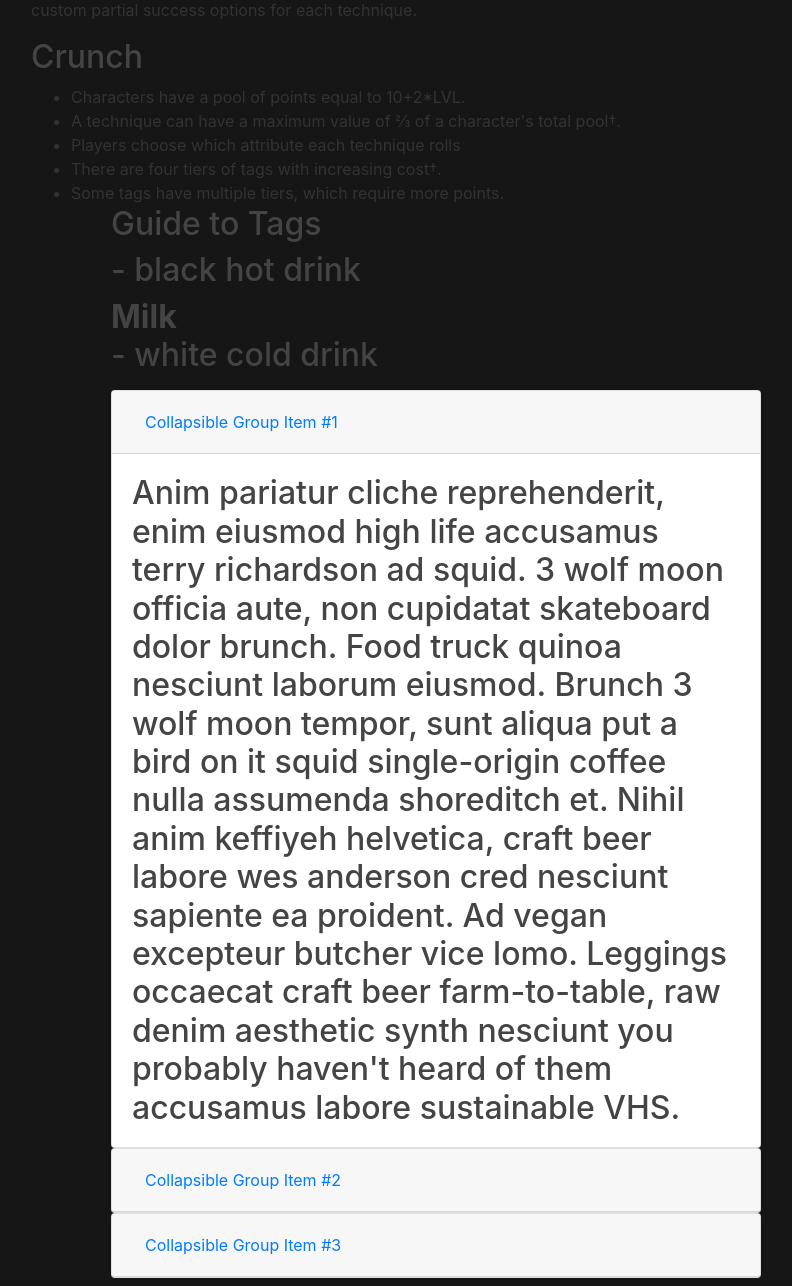
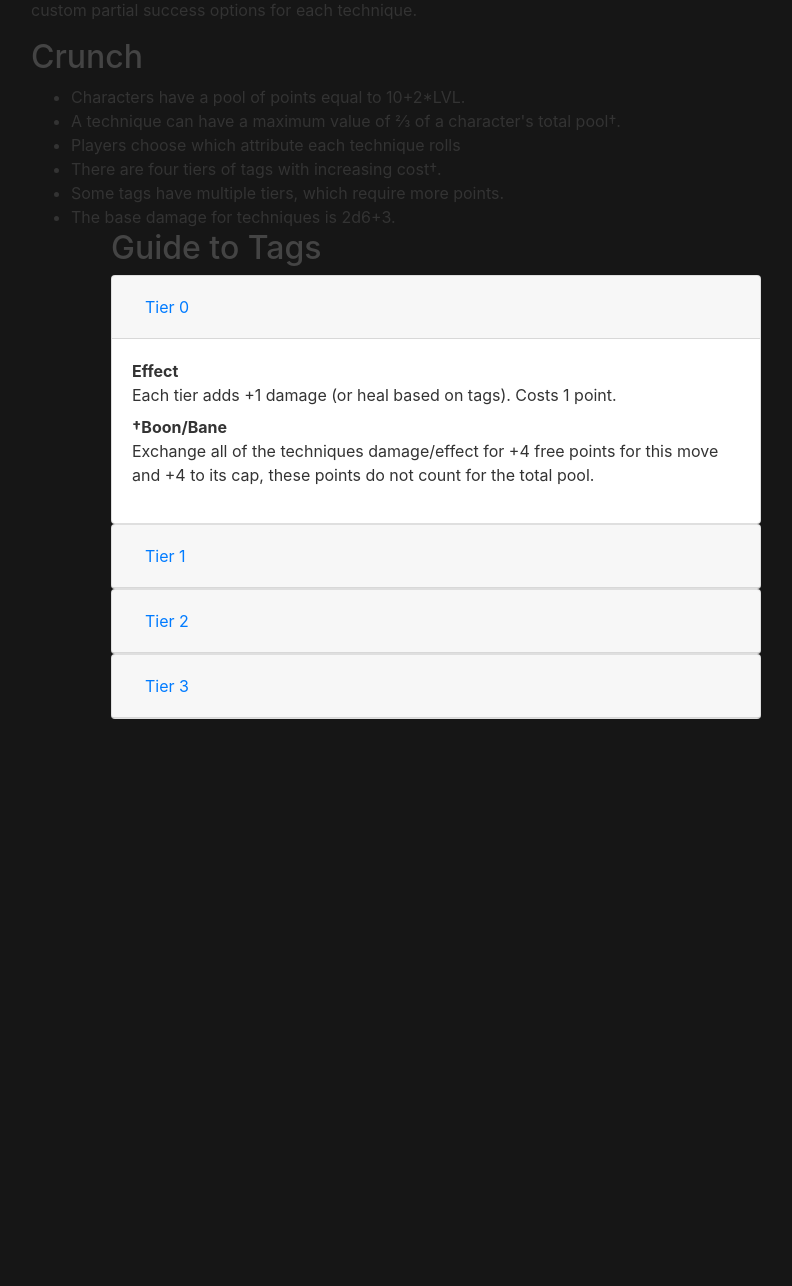
Before and after one commit to MylesACD/Myles-RPG, a Django app: page /unlimited/about/ in a window 1280 px wide. Shown: the part 352-1638 px from the top of the page, without its empty margins (54-846 px from the left). After the commit the page ends 1071 px from the top, so only its background shows below. Run offline with Django 4.2, Linux system fonts and the light colour scheme; some libraries are stand-ins or nearby versions.

Commit message:
tier 0 about

```diff
--- a/app/unlimited/templates/unlimited/about.html
+++ b/app/unlimited/templates/unlimited/about.html
@@ -17,27 +17,27 @@
         <li> Players choose which attribute each technique rolls</li>
         <li> There are four tiers of tags with increasing cost†.</li>
         <li> Some tags have multiple tiers, which require more points.</li>
+        <li> The base damage for techniques is 2d6+3.</li>
     <ul>
-    <h2>Guide to Tags<h2>
-    <dl>
-        <dt></dt>
-        <dd>- black hot drink</dd>
-        <dt>Milk</dt>
-        <dd>- white cold drink</dd>
-    </dl>
+    <h2>Guide to Tags</h2>
     <div id="accordion">
         <div class="card">
           <div class="card-header" id="headingOne">
             <h5 class="mb-0">
               <button class="btn btn-link" data-toggle="collapse" data-target="#collapseOne" aria-expanded="true" aria-controls="collapseOne">
-                Collapsible Group Item #1
+                Tier 0
               </button>
             </h5>
           </div>
 
           <div id="collapseOne" class="collapse show" aria-labelledby="headingOne" data-parent="#accordion">
             <div class="card-body">
-              Anim pariatur cliche reprehenderit, enim eiusmod high life accusamus terry richardson ad squid. 3 wolf moon officia aute, non cupidatat skateboard dolor brunch. Food truck quinoa nesciunt laborum eiusmod. Brunch 3 wolf moon tempor, sunt aliqua put a bird on it squid single-origin coffee nulla assumenda shoreditch et. Nihil anim keffiyeh helvetica, craft beer labore wes anderson cred nesciunt sapiente ea proident. Ad vegan excepteur butcher vice lomo. Leggings occaecat craft beer farm-to-table, raw denim aesthetic synth nesciunt you probably haven't heard of them accusamus labore sustainable VHS.
+                <dl>
+                    <dt>Effect</dt>
+                    <dd>Each tier adds +1 damage (or heal based on tags). Costs 1 point.</dd>
+                    <dt>†Boon/Bane</dt>
+                    <dd>Exchange all of the techniques damage/effect for +4 free points for this move and +4 to its cap, these points do not count for the total pool.</dd>
+                </dl>
             </div>
           </div>
         </div>
@@ -45,13 +45,13 @@
           <div class="card-header" id="headingTwo">
             <h5 class="mb-0">
               <button class="btn btn-link collapsed" data-toggle="collapse" data-target="#collapseTwo" aria-expanded="false" aria-controls="collapseTwo">
-                Collapsible Group Item #2
+                Tier 1
               </button>
             </h5>
           </div>
           <div id="collapseTwo" class="collapse" aria-labelledby="headingTwo" data-parent="#accordion">
             <div class="card-body">
-              Anim pariatur cliche reprehenderit, enim eiusmod high life accusamus terry richardson ad squid. 3 wolf moon officia aute, non cupidatat skateboard dolor brunch. Food truck quinoa nesciunt laborum eiusmod. Brunch 3 wolf moon tempor, sunt aliqua put a bird on it squid single-origin coffee nulla assumenda shoreditch et. Nihil anim keffiyeh helvetica, craft beer labore wes anderson cred nesciunt sapiente ea proident. Ad vegan excepteur butcher vice lomo. Leggings occaecat craft beer farm-to-table, raw denim aesthetic synth nesciunt you probably haven't heard of them accusamus labore sustainable VHS.
+             <!-- TODO -->
             </div>
           </div>
         </div>
@@ -59,15 +59,29 @@
           <div class="card-header" id="headingThree">
             <h5 class="mb-0">
               <button class="btn btn-link collapsed" data-toggle="collapse" data-target="#collapseThree" aria-expanded="false" aria-controls="collapseThree">
-                Collapsible Group Item #3
+                Tier 2
               </button>
             </h5>
           </div>
           <div id="collapseThree" class="collapse" aria-labelledby="headingThree" data-parent="#accordion">
             <div class="card-body">
-              Anim pariatur cliche reprehenderit, enim eiusmod high life accusamus terry richardson ad squid. 3 wolf moon officia aute, non cupidatat skateboard dolor brunch. Food truck quinoa nesciunt laborum eiusmod. Brunch 3 wolf moon tempor, sunt aliqua put a bird on it squid single-origin coffee nulla assumenda shoreditch et. Nihil anim keffiyeh helvetica, craft beer labore wes anderson cred nesciunt sapiente ea proident. Ad vegan excepteur butcher vice lomo. Leggings occaecat craft beer farm-to-table, raw denim aesthetic synth nesciunt you probably haven't heard of them accusamus labore sustainable VHS.
+                <!-- TODO -->
             </div>
           </div>
         </div>
+        <div class="card">
+            <div class="card-header" id="headingFour">
+              <h5 class="mb-0">
+                <button class="btn btn-link collapsed" data-toggle="collapse" data-target="#collapseFour" aria-expanded="false" aria-controls="collapseFour">
+                  Tier 3
+                </button>
+              </h5>
+            </div>
+            <div id="collapseFour" class="collapse" aria-labelledby="headingFour" data-parent="#accordion">
+              <div class="card-body">
+                <!-- TODO -->
+              </div>
+            </div>
+          </div>
       </div>
 {% endblock content%}
--- a/app/unlimited/templates/unlimited/home.html
+++ b/app/unlimited/templates/unlimited/home.html
@@ -1,6 +1,6 @@
 {% extends "unlimited/base.html" %}
 {% block content %}
-    <h1>Blog Home!</h1>
+    <h1>Player Techniques</h1>
     {% for tech in techniques%}
         <article class="media content-section">
             <img class="rounded-circle article-img" src="{{tech.author.profile.pfp.url}}">
```
